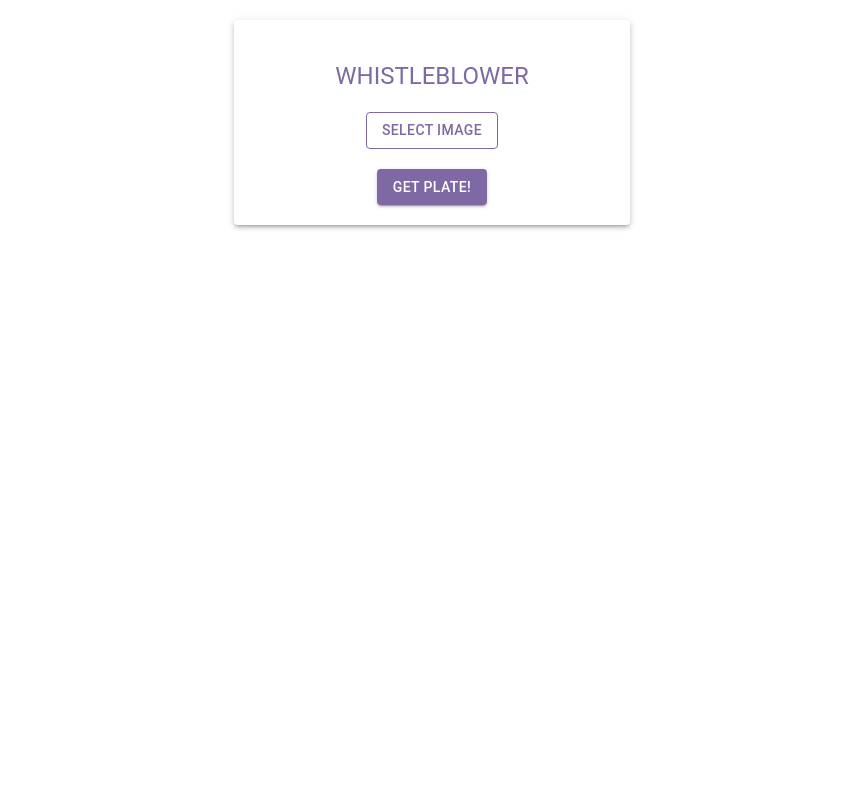
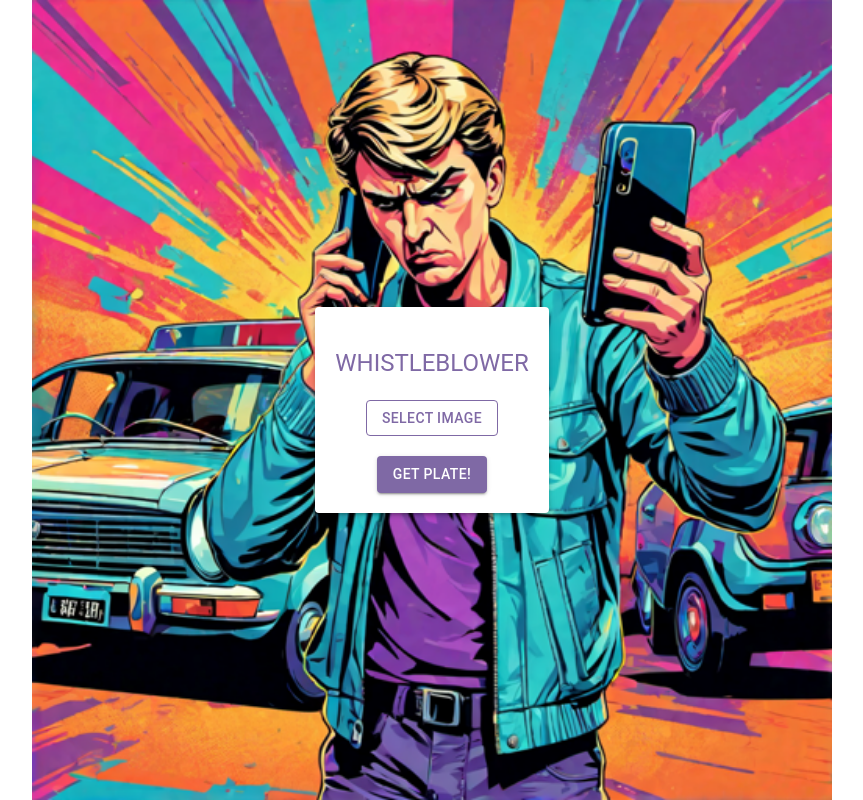
Before and after one commit to Think-and-Dev/Whistleblower, a React (Create React App) app in the folder whistleblower-react-app/: page / in a window 1280 px wide. Shown: the whole page, without its empty margins (208-1071 px from the left). Built offline with nearby package versions, Linux system fonts and the light colour scheme.

Commit message:
feat: add background image

```diff
--- a/whistleblower-react-app/src/App.tsx
+++ b/whistleblower-react-app/src/App.tsx
@@ -1,5 +1,6 @@
 import React from "react";
 import ImageLoad from "./components/LoadImage";
+import "./styles/styles.css";
 
 const App: React.FC = () => {
   return (
--- /dev/null
+++ b/whistleblower-react-app/src/styles/styles.css
@@ -0,0 +1,14 @@
+/* src/styles.css */
+
+body {
+  background-image: url("../assets/images/whistleblower.png");
+  background-size: contain;
+  background-repeat: no-repeat;
+  background-position: center center;
+  min-height: 100vh;
+  margin: 0;
+  display: flex;
+  flex-direction: column;
+  align-items: center;
+  justify-content: center;
+}
```
Also changed, not shown: whistleblower-react-app/src/assets/images/whistleblower.png (added).
